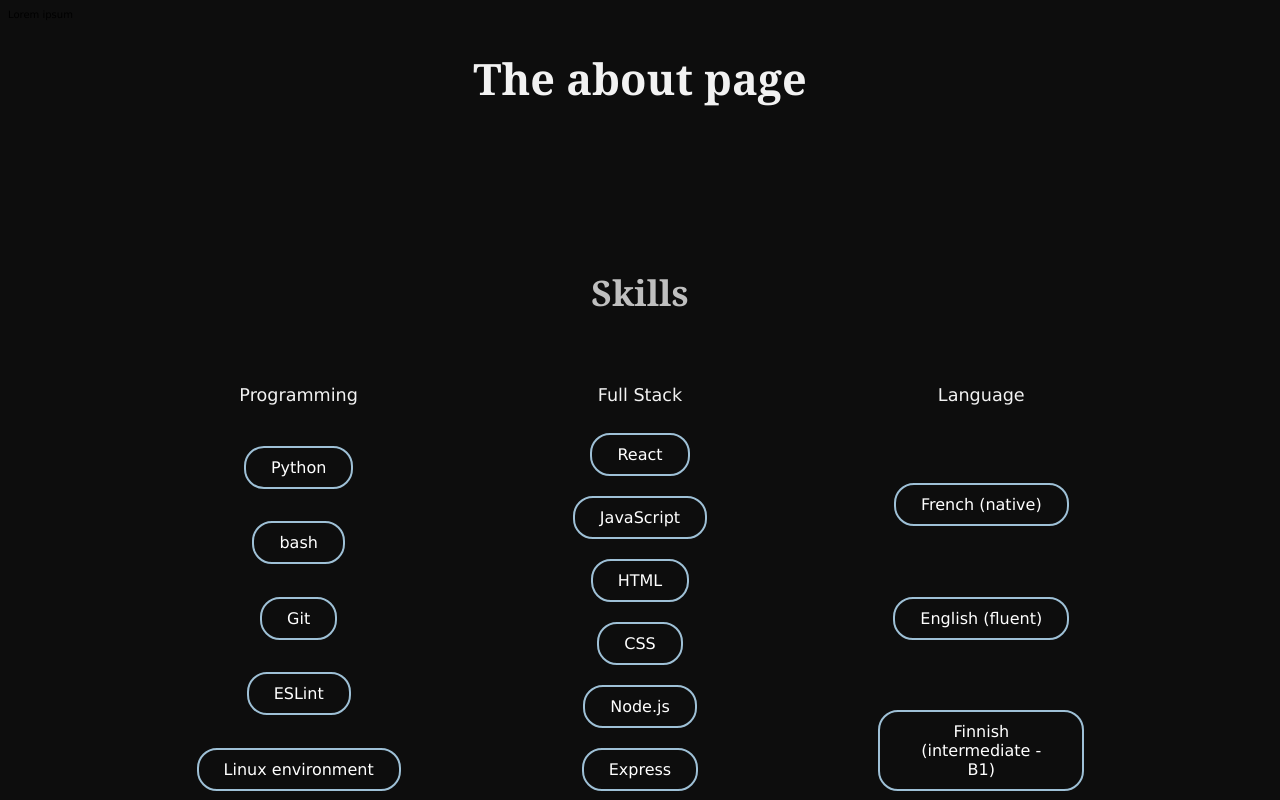
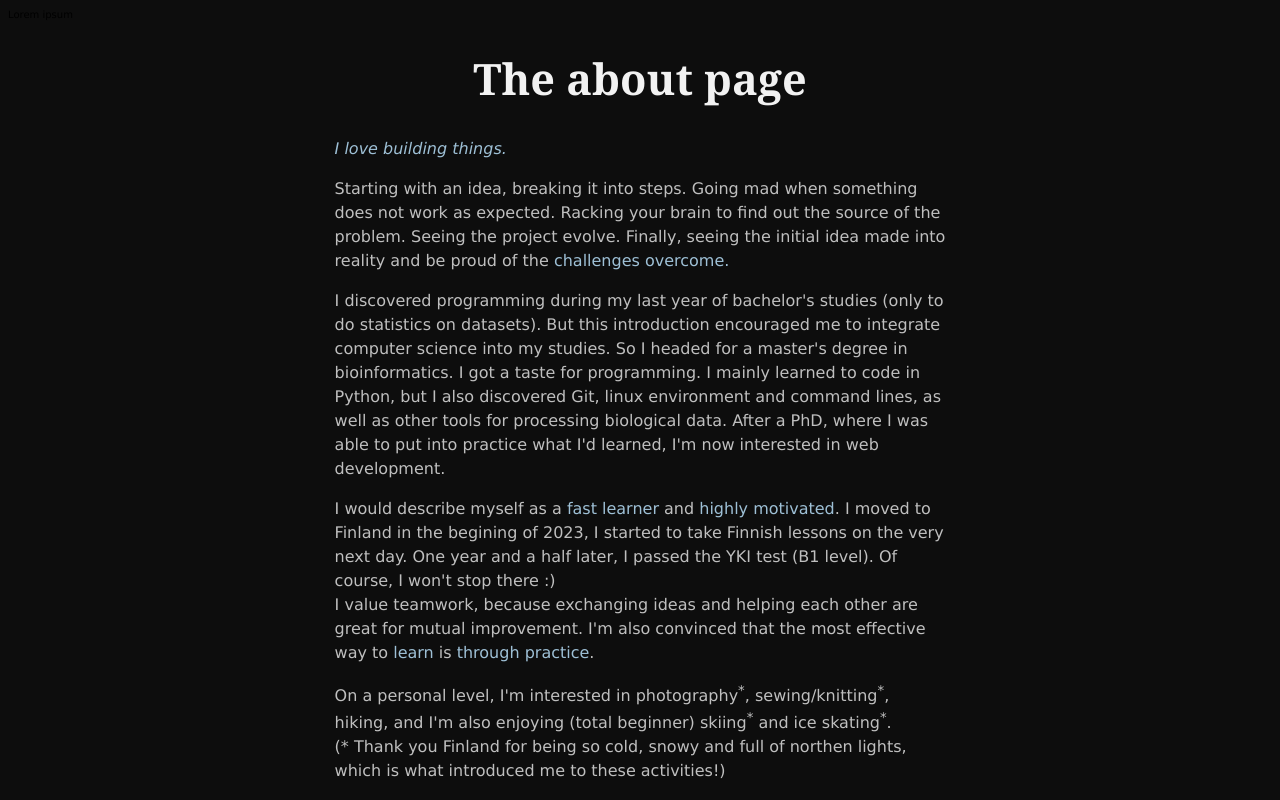
Before and after one commit to nuoskala/portfolio, a React app in the folder portfolio-front/: page / in a window 1280 px wide. Shown: the part 680-1480 px from the top of the page. Built offline with nearby package versions, Linux system fonts and the light colour scheme; the HTML template or start-up script is replaced by a standard one.

Commit message:
style: add about section

```diff
--- a/portfolio-front/package.json
+++ b/portfolio-front/package.json
@@ -10,6 +10,7 @@
     "preview": "vite preview"
   },
   "dependencies": {
+    "html-react-parser": "^5.1.12",
     "react": "^18.3.1",
     "react-dom": "^18.3.1",
     "react-icons": "^5.2.1",
--- a/portfolio-front/src/App.css
+++ b/portfolio-front/src/App.css
@@ -11,7 +11,7 @@
   --sec-color: #9EC0D6;
 
   /* accent / call to action (orange) color */
-  --cta-color-light: hsl(25, 70%, 60%);
+  --cta-color-light: #e08d52;
   --cta-color-dark: hsl(25, 70%, 40%);
 
   /* text color */
@@ -45,13 +45,6 @@
 }
 
 
-p.name {
-  white-space: nowrap;
-  color: var(--content-color);
-  font-family: cursive;
-  padding-left: 1rem;
-  padding-right: 1rem;
-}
 
 
 /* navbar top is defined in NavBar component to handle scroll display */
@@ -71,6 +64,15 @@
   border-bottom: 1px solid var(--dark-200);
   font-size: 1rem;
 }
+
+.navbar p.name {
+  white-space: nowrap;
+  color: var(--content-color);
+  font-family: cursive;
+  padding-left: 1rem;
+  padding-right: 1rem;
+}
+
 
 
 .navbar-middle {
@@ -117,6 +119,19 @@
 
 /* --- --- --- About --- --- --- */
 
+.about-text {
+  color: var(--content-color);
+  max-width: 60ch;
+  margin: 0 auto;
+  font-size: 1rem;
+  line-height: 1.5;
+  padding: 0 10vw;
+}
+
+.about-text .about-text-em {
+  color: var(--sec-color);
+  font-style: normal;
+}
 
 .skills-container {
   color: white;
@@ -176,6 +191,7 @@
   position: relative;
   justify-content: space-around;
   width: 50vw;
+  min-width: 500px;
   margin: 0 auto;
   padding-top: 5vh;
   padding-bottom: 5vh;
--- a/portfolio-front/src/components/About.jsx
+++ b/portfolio-front/src/components/About.jsx
@@ -1,3 +1,5 @@
+import parse from "html-react-parser";
+
 const resumeData = [
     {
         title: 'Finnish courses + YKI test',
@@ -21,7 +23,7 @@
           'Introduction to modern JavaScript-based web development',
           'Focus on building single page applications with ReactJS that use REST APIs built with Node.js',
           'Debugging application, container technology,  configuration, managing runtime environments, databases',
-          '(I had not enough time to continue during my integration plan, but resumed in Aug. 2024)'],
+          '(Paused during integration plan - lack of time, resumed in Aug. 2024)'],
       date: 'June - Nov 2023',
       tags: ['Training'],
       link: {
@@ -264,11 +266,34 @@
 
 
 
+
+
 const About = () => {
 
-  return (
+    const aboutTextList = [
+        "Starting with an idea, breaking it into steps. Going mad when something does not work as expected. Racking your brain to find out the source of the problem. Seeing the project evolve. Finally, seeing the initial idea made into reality and be proud of the <em className='about-text-em'>challenges overcome.</em>",
+
+        "I discovered programming during my last year of bachelor's studies (only to do statistics on datasets). But this introduction encouraged me to integrate computer science into my studies. So I headed for a master's degree in bioinformatics. I got a taste for programming. I mainly learned to code in Python, but I also discovered Git, linux environment and command lines, as well as other tools for processing biological data. After a PhD, where I was able to put into practice what I'd learned, I'm now interested in web development.",
+
+        "I would describe myself as a <em className='about-text-em'>fast learner</em> and <em className='about-text-em'>highly motivated</em>. I moved to Finland in the begining of 2023, I started to take Finnish lessons on the very next day. One year and a half later, I passed the YKI test (B1 level). Of course, I won't stop there :) <br> I value teamwork, because exchanging ideas and helping each other are great for mutual improvement. I'm also convinced that the most effective way to <em className='about-text-em'>learn</em> is <em className='about-text-em'>through practice</em>.",
+
+        "On a personal level, I'm interested in photography<sup>*</sup>, sewing/knitting<sup>*</sup>,  hiking, and I'm also enjoying (total beginner) skiing<sup>*</sup> and ice skating<sup>*</sup>. <br> (* Thank you Finland for being so cold, snowy and full of northen lights, which is what introduced me to these activities!)",
+    ]
+
+    const aboutText = aboutTextList.map((t, index )=>
+        <p key={index}>{parse(t)}</p>
+    )
+
+    const aboutTextFirstline = <em style={{fontStyle:"italic"}} className='about-text-em'>I love building things.</em>
+
+
+    return (
     <div>
       <h1>The about page</h1>
+      <div className="about-text">
+        {aboutTextFirstline}
+        {aboutText}
+      </div>
 
       <h2>Skills</h2>
       <Skills data={skillData} />
@@ -276,7 +301,7 @@
       <h2>Resume</h2>
       <Resume />
     </div>
-  )
+    )
 }
 
 export default About
```
